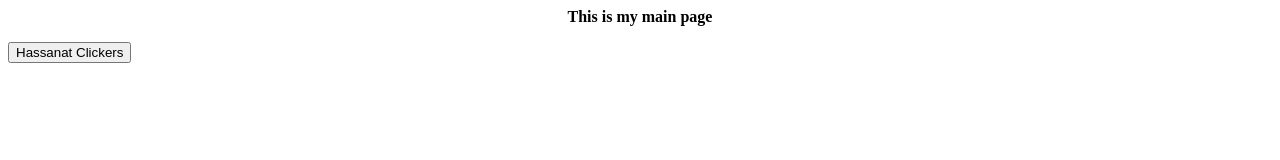
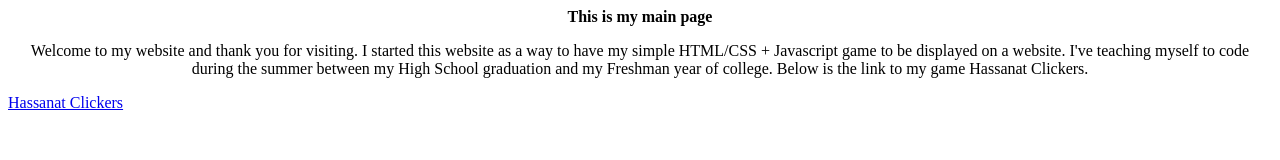
Before and after one commit to artbn/main, a plain HTML site: page index.html in a window 1280 px wide. Drawn offline with Linux system fonts and the light colour scheme.

Commit message:
Welcome message and link fix

```diff
--- a/index.html
+++ b/index.html
@@ -3,7 +3,9 @@
 <head>
 <b> <center> This is my main page </center> </b>
 </head>
-<p><form action="artbn.github.io/hassanatclickers">
-    <input type="submit" value="Hassanat Clickers">
-</form></p>
+<p><center>Welcome to my website and thank you for visiting. I started this website as a way to
+have my simple HTML/CSS + Javascript game to be displayed on a website. I've teaching
+myself to code during the summer between my High School graduation and my Freshman year
+of college. Below is the link to my game Hassanat Clickers.</center></p>
+<p><a href="artbn.github.io/hassanatclickers">Hassanat Clickers</a></p>
 </html>
```
